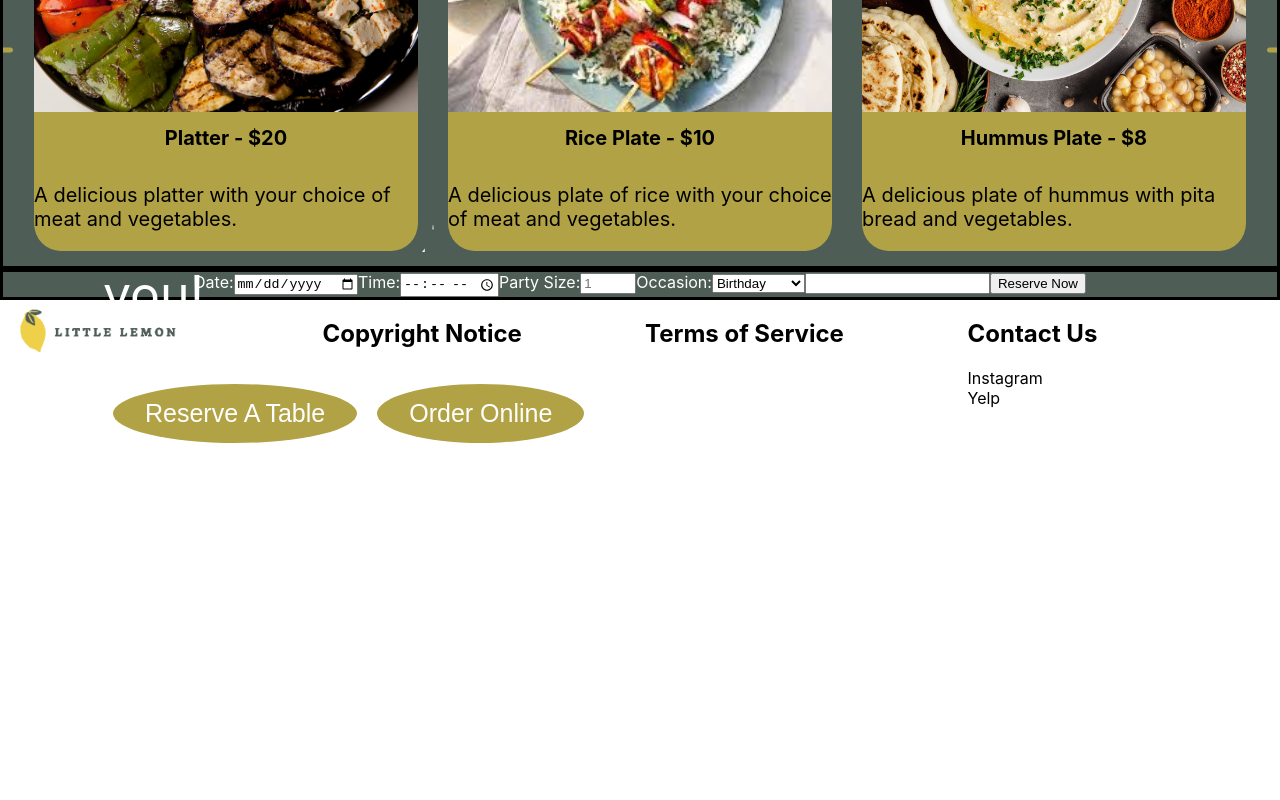
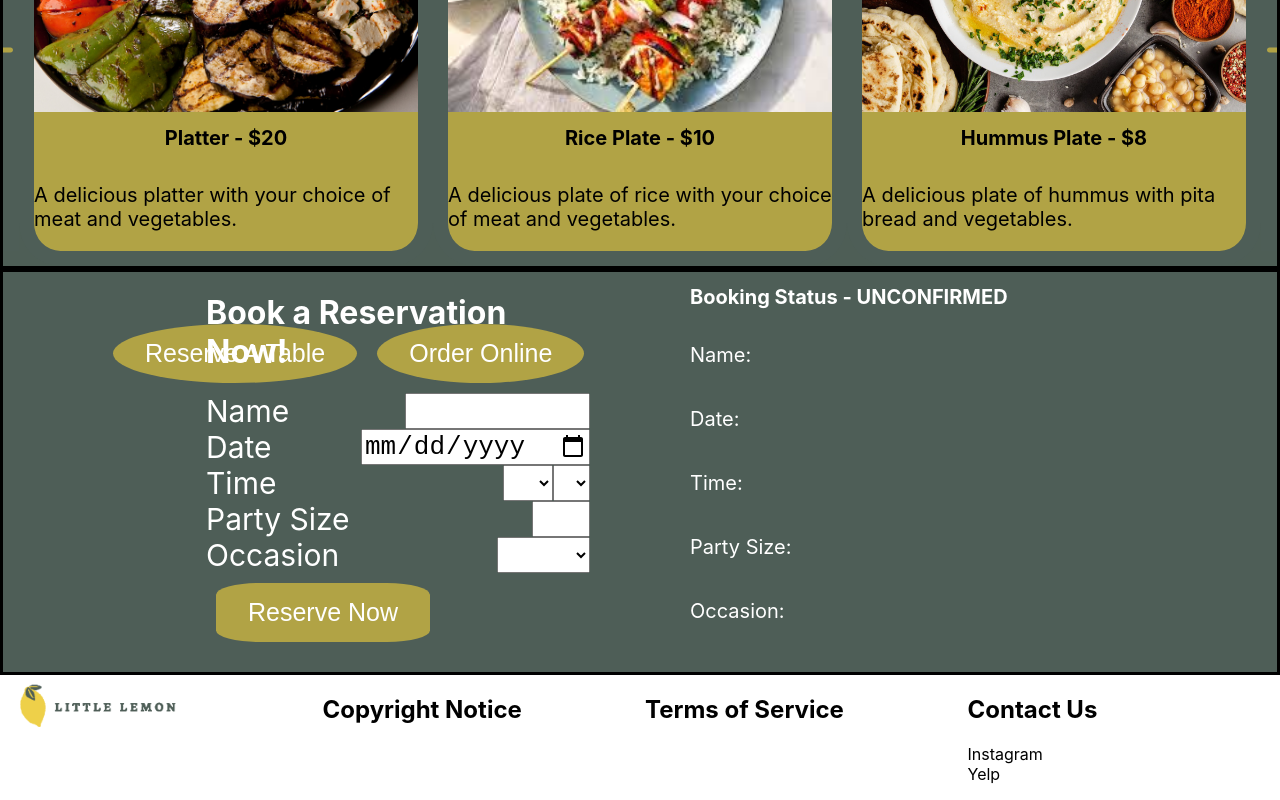
Before and after one commit to ryan-ching/restaurant, a React (Create React App) app: page / in a window 1280 px wide. Shown: the part 1193-1993 px from the top of the page. Before the commit the page ends 1646 px from the top, so only its background shows below. Built offline with nearby package versions, Linux system fonts and the light colour scheme.

Commit message:
finished logic for booking

```diff
--- /dev/null
+++ b/src/components/BookingForm.css
@@ -0,0 +1,37 @@
+.form-grid {
+    display: grid;
+    grid-template-rows: repeat(8, 1fr);
+    grid-template-columns: (2, 1fr);
+    align-items: center;
+    flex-direction:column;
+    height: 50vh;
+    width: 30vw;
+}
+
+.form-grid div {
+    display: grid;
+    grid-auto-flow: column;
+    justify-content: space-between;
+}
+.form-grid div label {
+    font-size: 30px;
+    color: white;
+
+}
+.booking-text {
+    font-size: 20px;
+    color: white;
+
+}
+
+
+.submit-button {
+    background-color: #b1a345;
+    border: none;
+    border-radius: 20%;
+    color: white;
+    padding: 15px 32px;
+    font-size: 25px;
+    margin: 10px;
+    cursor: pointer;
+}
--- a/src/components/BookingForm.js
+++ b/src/components/BookingForm.js
@@ -1,71 +1,135 @@
 import React from "react";
-import PageView from './PageView';
-
-function BookingForm() {
-    const [date, setDate] = React.useState("");
-    const [time, setTime] = React.useState("");
-    const [partySize, setPartySize] = React.useState("");
-    const [occasion, setOccasion] = React.useState("");
-
+import './BookingForm.css';
+function BookingForm(props) {
+    const [formState, setFormState] = React.useState({
+        completed: false,
+        name: "",
+        date: "",
+        hours: "",
+        minutes: "",
+        partySize: "",
+        occasion: ""
+    });
     const handleChange = (event) => {
         const {name, value} = event.target;
-        if (name === "date") {
-            setDate(value);
-        } else if (name === "time") {
-            setTime(value);
-        } else if (name === "partySize") {
-            setPartySize(value);
-        } else if (name === "occasion") {
-            setOccasion(value);
-        }
+        setFormState({...formState, [name]: value});
     }
     const handleSubmit = (event) => {
         event.preventDefault();
-        console.log(date, time, partySize, occasion);
+        const validated = Object.values(formState)
+            .filter((value) => value !== "completed")
+            .every((value) => value !== "");
+        setFormState({...formState, completed: validated});
+        props.onSubmit(formState)
+        if (validated) {
+             props.onSubmit(formState);
+             alert("Your reservation has been confirmed!");
+        } else if(formState.name === "") {
+            alert("Please enter your name.");
+        } else if(formState.date === "") {
+            alert("Please select a date.");
+        } else if(formState.hours === "") {
+            alert("Please select a time (Hour).");
+        } else if(formState.mins === "") {
+            alert("Please select a time (Mins).");
+        } else if(formState.occasion === "") {
+            alert("Please select an occasion.");
+        } else {
+             alert("Please fill out all fields.");
+        }
+    }
+
+    const hoursOptions = [];
+    hoursOptions.push(<option key="" value=""></option>);
+    for (let i = 1; i <= 12; i++) {
+        hoursOptions.push(<option key={i} value={i}>{i}</option>);
+    }
+    const minutesOptions = [];
+    minutesOptions.push(<option key="" value=""></option>);
+    minutesOptions.push(<option key="00" value="00">00</option>);
+    for (let i = 15; i < 60; i += 15) {
+        minutesOptions.push(<option key={i} value={i}>{i}</option>);
     }
     return (
-        <form onSubmit={handleSubmit}>
-            <label htmlFor="date">Date:</label>
+        <form onSubmit={handleSubmit} className="form-grid">
+            <h1>Book a Reservation Now!</h1>
+            <div>
+                <label htmlFor="name">Name</label>
+                <input
+                    type="text"
+                    id="name"
+                    name="name"
+                    value={formState.name}
+                    onChange={handleChange}
+                />
+            </div>
+            <div>
+                <label htmlFor="date">Date</label>
                 <input
                     type="date"
                     id="date"
                     name="date"
-                value={date}
+                    value={formState.date}
                     onChange={handleChange}
+                    style={{fontSize: "2em"}}
                 />
-            <label htmlFor="time">Time:</label>
-            <input
-                type="time"
-                id="time"
-                name="time"
-                value={time}
+            </div>
+            <div>
+                <label htmlFor="time">Time</label>
+                <div>
+                    <select
+                        type="hours"
+                        id="hours"
+                        name="hours"
+                        value={formState.hours}
                         onChange={handleChange}
-            />
-            <label htmlFor="partySize">Party Size:</label>
+                        style = {{width: "50px", fontSize: "1em"}}
+                    >
+                        {hoursOptions}
+                    </select>
+                    <select
+                        type="minutes"
+                        id="minutes"
+                        name="minutes"
+                        value={formState.minutes}
+                        onChange={handleChange}
+                    >
+                        {minutesOptions}
+                </select>
+                </div>
+            </div>
+            <div>
+                <label htmlFor="partySize">Party Size</label>
                 <input
                     type="number"
                     id="partySize"
                     name="partySize"
-                placeholder="1"
+                    placeholder=""
                     min="1"
                     max="20"
-                value={partySize}
+                    value={formState.partySize}
+                    style={{width: "50px"}}
                     onChange={handleChange}
                 />
-            <label htmlFor="occasion">Occasion:</label>
-            <select id="occasion">
-                <option value="birthday">Birthday</option>
-                <option value="anniversary">Anniversary</option>
-                <option value="other">Other</option>
+            </div>
+            <div>
+                <label htmlFor="occasion">Occasion</label>
+                <select
+                    id="occasion"
+                    defaultValue="other"
+                    name="occasion"
+                    value={formState.occasion}
+                    onChange={handleChange}
+                >
+                    <option value=""></option>
+                    <option value="Birthday">Birthday</option>
+                    <option value="Anniversary">Anniversary</option>
+                    <option value="Other">Other</option>
                 </select>
-            <input
-                type="text"
-                id="occasion"
-                name="occasion"
-                value={occasion}
-                onChange={handleChange}
-            />
-            <button type="submit">Reserve Now</button>
+            </div>
+            <div className="sbutton">
+                <button type="submit" className="submit-button">Reserve Now</button>
+            </div>
         </form>
     );
   }
--- a/src/components/BookingPage.js
+++ b/src/components/BookingPage.js
@@ -1,11 +1,40 @@
 import React from "react";
 import PageView from './PageView';
-import './Main.css';
+import './BookingForm.css';
 import BookingForm from "./BookingForm";
 function BookingPage() {
+    const [bookingInfo, setBookingInfo] = React.useState({
+        date: "",
+        time: "",
+        partySize: "",
+        occasion: ""
+        });
+    const handleBookingChange = (data) => {
+        setBookingInfo({...bookingInfo, ...data});
+    }
     return (
-      <PageView isDarkBackground maxHeight='100vh' backgroundColor="#4e5e57">
-        <BookingForm />
+      <PageView isDarkBackground height='100vh' backgroundColor="#4e5e57">
+        <BookingForm
+            completed={bookingInfo.completed}
+            name={bookingInfo.name}
+            date={bookingInfo.date}
+            hours={bookingInfo.hours}
+            minutes={bookingInfo.minutes}
+            partySize={bookingInfo.partySize}
+            occasion={bookingInfo.occasion}
+            onSubmit={handleBookingChange} />
+        <div className="form-grid" style={{marginLeft:"100px"}}>
+            <h1 className="booking-text">
+                Booking Status - {bookingInfo.completed ? "CONFIRMED" : "UNCONFIRMED"}
+            </h1>
+            <p className="booking-text">Name: {bookingInfo.name}</p>
+            <p className="booking-text">Date: {bookingInfo.date}</p>
+            <p className="booking-text">
+                Time: {bookingInfo.hours} {bookingInfo.hours && bookingInfo.minutes ? ":" : ""} {bookingInfo.minutes} {bookingInfo.hours && bookingInfo.minutes ? "PM" : ""}
+            </p>
+            <p className="booking-text">Party Size: {bookingInfo.partySize}</p>
+            <p className="booking-text">Occasion: {bookingInfo.occasion}</p>
+        </div>
       </PageView>
     );
   }
--- a/src/components/Main.js
+++ b/src/components/Main.js
@@ -4,14 +4,14 @@ import './Main.css';
 import kitchen1 from '../images/kitchen1.jpg';
 import kitchen2 from '../images/kitchen2.jpg';
 import kitchen3 from '../images/kitchen3.jpg';
-const callToAction = "Welcome to the Little Lemon Website. We are a family-owned restaurant that serves delicious food. We are open for breakfast, lunch, and dinner. We also offer catering services. Please reserve a table or place an order online. We look forward to serving you!";
+const callToAction = "Welcome to the Little Lemon Website. We are a family-owned restaurant that serves delicious food. We are open for lunch and dinner. We also offer catering services. Please reserve a table or place an order online. We look forward to serving you!";
 function Main() {
     return (
       <PageView isDarkBackground maxHeight='100vh' backgroundColor="#4e5e57">
         <main className="main-container">
           <div className="main-item">
             <h1 className="main-text">Welcome to Little Lemon!</h1>
-            <h2 className="main-subtext">Open 11:00 AM - 9:00 PM</h2>
+            <h2 className="main-subtext">Open 1:00 - 11:00 PM</h2>
             <h2 className="main-subtext">Monday - Saturday</h2>
             <p className="main-call">{callToAction}</p>
             <button className="main-button">Reserve A Table</button>
```
Lines whose indentation alone changed are shown as unchanged.
